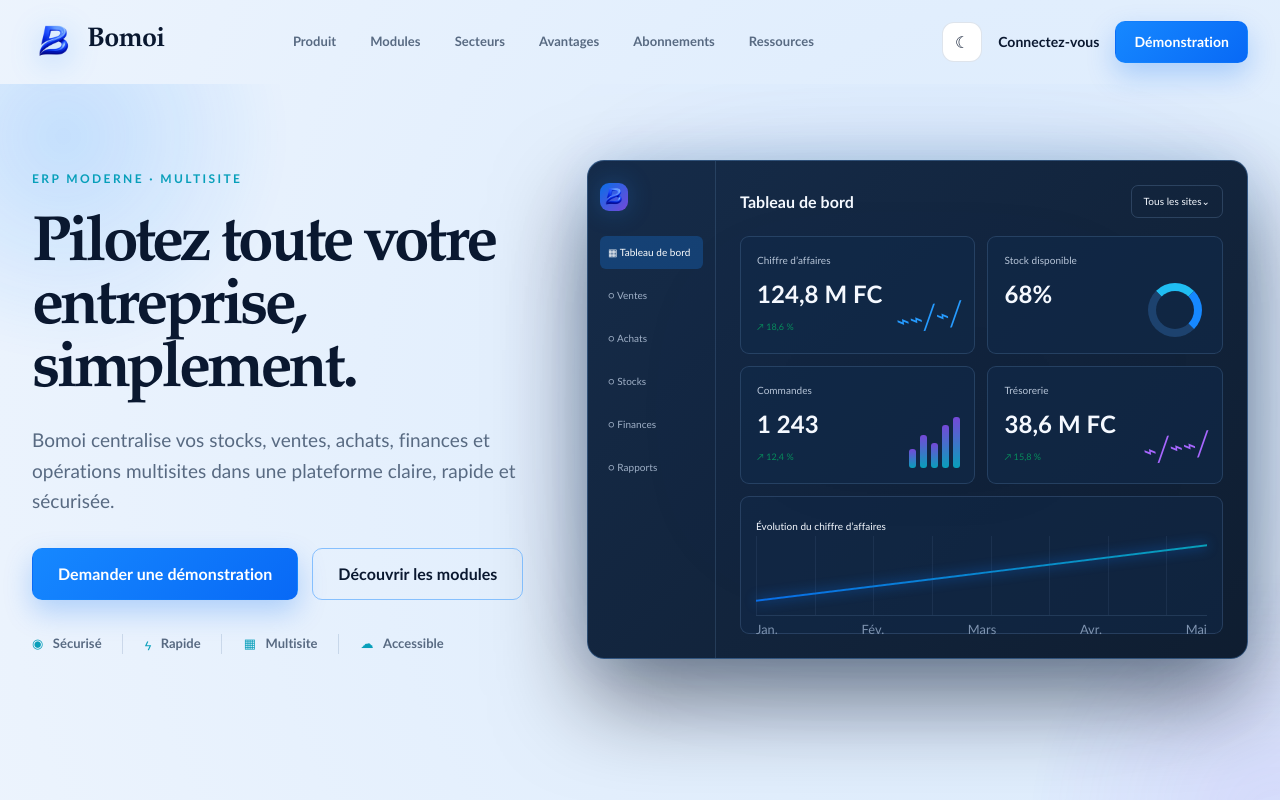
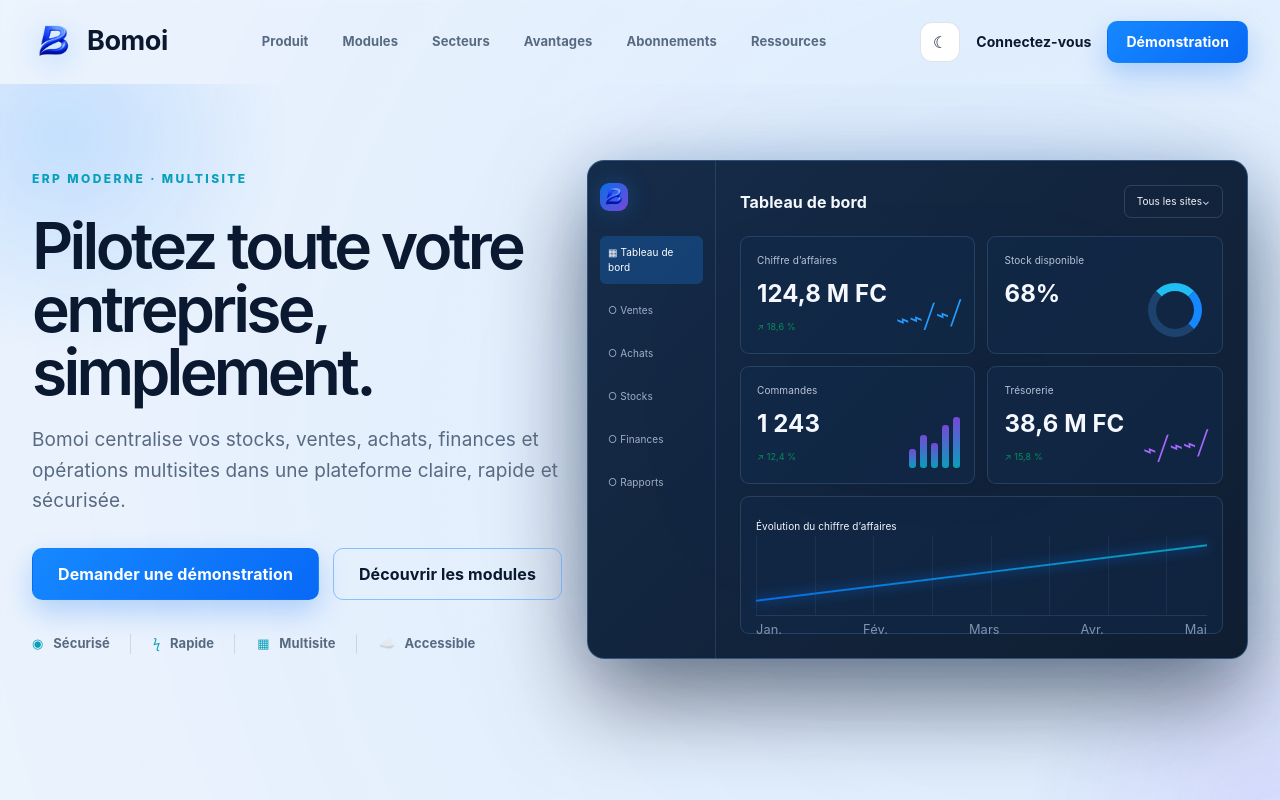
Before and after one commit to stevekopi/bomoi-site-officiel, a Next.js app: page / in a window 1280 px wide. Shown: the top 800 px of the page. Built offline with nearby package versions, Linux system fonts and the light colour scheme.

Commit message:
Adopt Oxanium type system

```diff
--- a/app/layout.tsx
+++ b/app/layout.tsx
@@ -1,9 +1,9 @@
 import type { Metadata } from "next";
-import { Geist, Geist_Mono } from "next/font/google";
+import { Geist_Mono, Oxanium } from "next/font/google";
 import "./globals.css";
 
-const geistSans = Geist({ variable: "--font-geist-sans", subsets: ["latin"] });
 const geistMono = Geist_Mono({ variable: "--font-geist-mono", subsets: ["latin"] });
+const oxanium = Oxanium({ variable: "--font-oxanium", subsets: ["latin"], weight: ["400", "500", "600", "700"] });
 
 export const metadata: Metadata = {
   metadataBase: new URL("https://bomoi.cd"),
@@ -29,5 +29,5 @@
 };
 
 export default function RootLayout({ children }: Readonly<{ children: React.ReactNode }>) {
-  return <html lang="fr" data-theme="dark" suppressHydrationWarning><body className={`${geistSans.variable} ${geistMono.variable}`}>{children}</body></html>;
+  return <html lang="fr" data-theme="dark" suppressHydrationWarning><body className={`${oxanium.variable} ${geistMono.variable}`}>{children}</body></html>;
 }
```
Also changed, not shown: app/globals.css.
